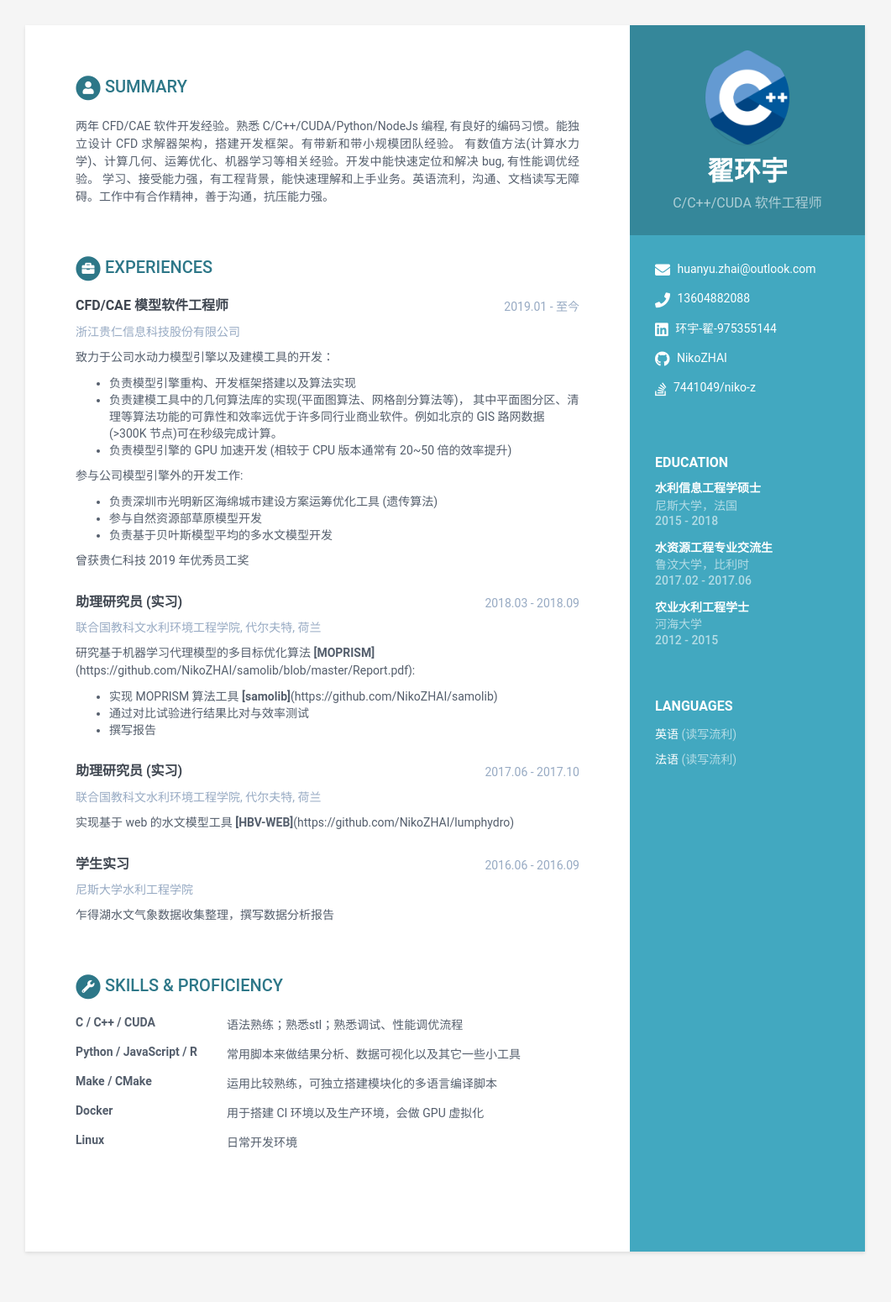
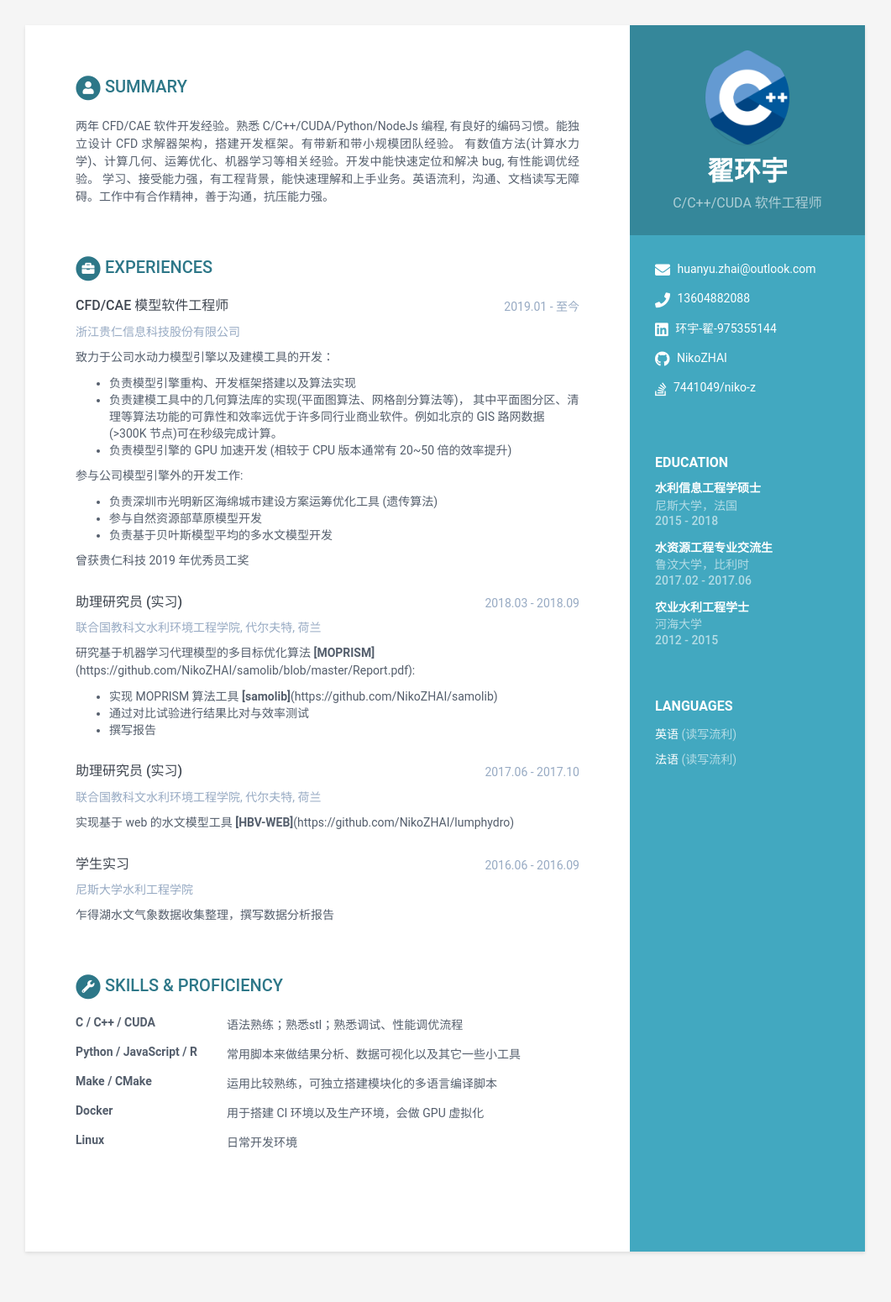
Before and after one commit to NikoZHAI/online-cv-zh, a Jekyll site: the page built from index.html, in a window 1280 px wide. Shown: the whole page at 84% size, without its empty margins (110-1171 px from the left). Built offline with Jekyll 4.4.1, drawn with Linux system fonts in a browser that asks for light colours.

```diff
--- a/_sass/_base.scss
+++ b/_sass/_base.scss
@@ -184,8 +184,8 @@ p {
         color: $text-color;
         font-size: 16px;
         margin-top: 0;
-        margin-bottom: 2;
-        font-weight: 600;
+        margin-bottom: 1;
+        font-weight: 530;
     }
     .time {
         position: absolute;
```
